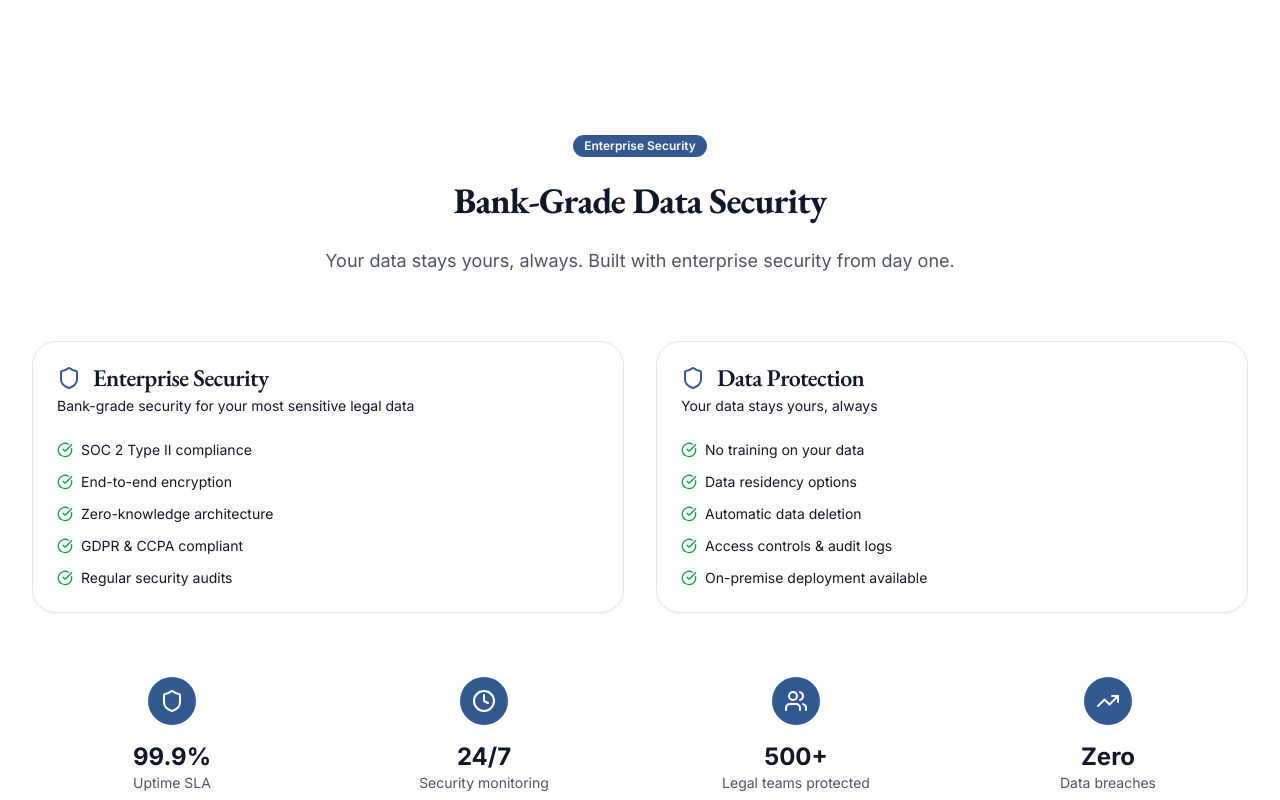
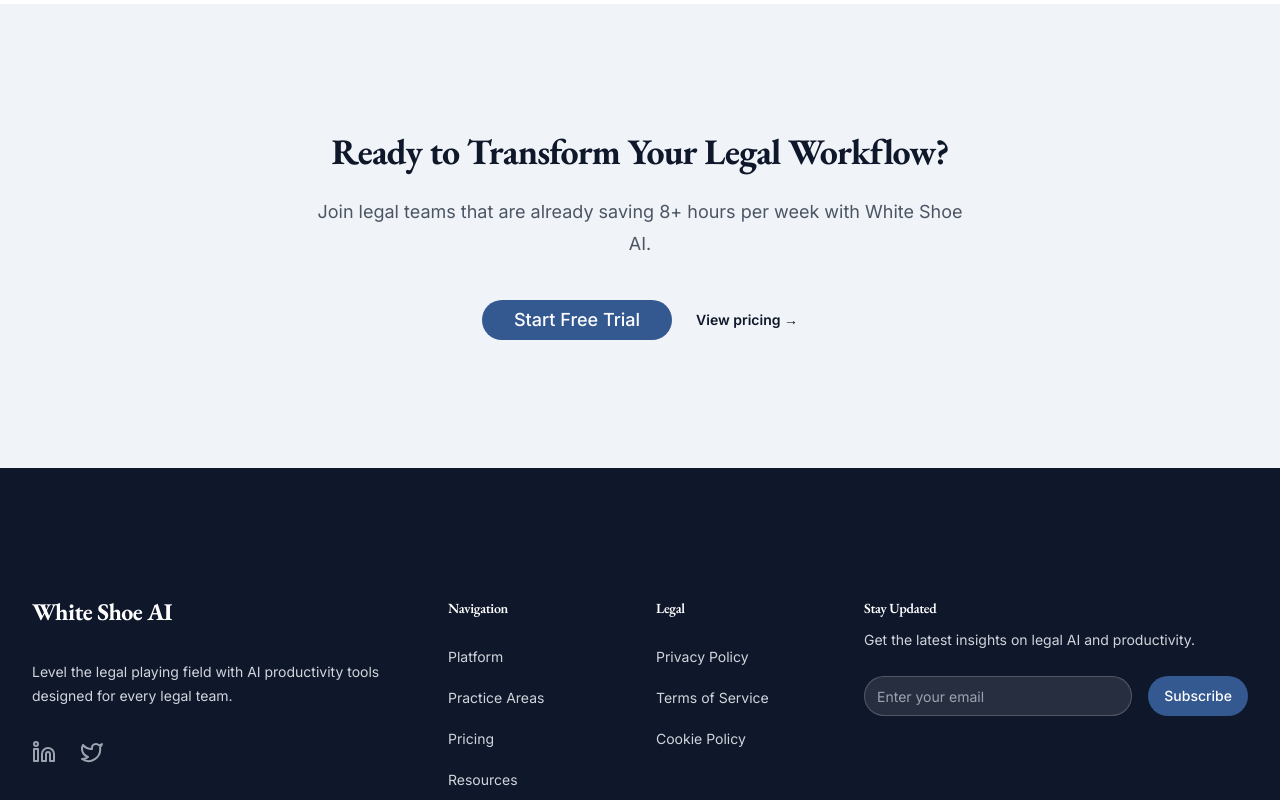
Before and after one commit to ab-boersma/ai-productivity-launch, a React (Vite) app: page /platform in a window 1280 px wide. Shown: the part 6120-6920 px from the top of the page. Built offline with nearby package versions, Linux system fonts and the light colour scheme.

Commit message:
Remove Data Security section
Removed the "Bank-Grade Data Security" section from the Platform page (`src/pages/Platform.tsx`).

```diff
--- a/src/pages/Platform.tsx
+++ b/src/pages/Platform.tsx
@@ -885,127 +885,6 @@ export default function Platform() {
         </div>
       </section>
 
-      {/* Data Security Section */}
-      <section className="py-24 sm:py-32">
-        <div className="mx-auto max-w-7xl px-6 lg:px-8">
-          <div className="mx-auto max-w-2xl text-center mb-16">
-            <Badge className="mb-6 bg-slate-docket text-pure-white">Enterprise Security</Badge>
-            <h2 className="text-3xl font-bold tracking-garamond text-midnight-brief sm:text-4xl">
-              Bank-Grade Data Security
-            </h2>
-            <p className="mt-6 text-lg leading-8 text-gray-600">
-              Your data stays yours, always. Built with enterprise security from day one.
-            </p>
-          </div>
-
-          <div className="grid grid-cols-1 gap-8 lg:grid-cols-2">
-            <Card>
-              <CardHeader>
-                <CardTitle className="flex items-center gap-3">
-                  <Shield className="h-6 w-6 text-slate-docket" />
-                  Enterprise Security
-                </CardTitle>
-                <CardDescription>
-                  Bank-grade security for your most sensitive legal data
-                </CardDescription>
-              </CardHeader>
-              <CardContent>
-                <ul className="space-y-3">
-                  <li className="flex items-center gap-2">
-                    <CheckCircle className="h-4 w-4 text-green-600" />
-                    <span className="text-sm">SOC 2 Type II compliance</span>
-                  </li>
-                  <li className="flex items-center gap-2">
-                    <CheckCircle className="h-4 w-4 text-green-600" />
-                    <span className="text-sm">End-to-end encryption</span>
-                  </li>
-                  <li className="flex items-center gap-2">
-                    <CheckCircle className="h-4 w-4 text-green-600" />
-                    <span className="text-sm">Zero-knowledge architecture</span>
-                  </li>
-                  <li className="flex items-center gap-2">
-                    <CheckCircle className="h-4 w-4 text-green-600" />
-                    <span className="text-sm">GDPR & CCPA compliant</span>
-                  </li>
-                  <li className="flex items-center gap-2">
-                    <CheckCircle className="h-4 w-4 text-green-600" />
-                    <span className="text-sm">Regular security audits</span>
-                  </li>
-                </ul>
-              </CardContent>
-            </Card>
-
-            <Card>
-              <CardHeader>
-                <CardTitle className="flex items-center gap-3">
-                  <Shield className="h-6 w-6 text-slate-docket" />
-                  Data Protection
-                </CardTitle>
-                <CardDescription>
-                  Your data stays yours, always
-                </CardDescription>
-              </CardHeader>
-              <CardContent>
-                <ul className="space-y-3">
-                  <li className="flex items-center gap-2">
-                    <CheckCircle className="h-4 w-4 text-green-600" />
-                    <span className="text-sm">No training on your data</span>
-                  </li>
-                  <li className="flex items-center gap-2">
-                    <CheckCircle className="h-4 w-4 text-green-600" />
-                    <span className="text-sm">Data residency options</span>
-                  </li>
-                  <li className="flex items-center gap-2">
-                    <CheckCircle className="h-4 w-4 text-green-600" />
-                    <span className="text-sm">Automatic data deletion</span>
-                  </li>
-                  <li className="flex items-center gap-2">
-                    <CheckCircle className="h-4 w-4 text-green-600" />
-                    <span className="text-sm">Access controls & audit logs</span>
-                  </li>
-                  <li className="flex items-center gap-2">
-                    <CheckCircle className="h-4 w-4 text-green-600" />
-                    <span className="text-sm">On-premise deployment available</span>
-                  </li>
-                </ul>
-              </CardContent>
-            </Card>
-          </div>
-
-          {/* Security Stats */}
-          <div className="mt-16 grid grid-cols-1 gap-8 sm:grid-cols-2 lg:grid-cols-4">
-            <div className="text-center">
-              <div className="flex items-center justify-center w-12 h-12 mx-auto mb-4 bg-slate-docket rounded-lg">
-                <Shield className="h-6 w-6 text-pure-white" />
-              </div>
-              <p className="text-2xl font-bold text-midnight-brief">99.9%</p>
-              <p className="text-sm text-gray-600">Uptime SLA</p>
-            </div>
-            <div className="text-center">
-              <div className="flex items-center justify-center w-12 h-12 mx-auto mb-4 bg-slate-docket rounded-lg">
-                <Clock className="h-6 w-6 text-pure-white" />
-              </div>
-              <p className="text-2xl font-bold text-midnight-brief">24/7</p>
-              <p className="text-sm text-gray-600">Security monitoring</p>
-            </div>
-            <div className="text-center">
-              <div className="flex items-center justify-center w-12 h-12 mx-auto mb-4 bg-slate-docket rounded-lg">
-                <Users className="h-6 w-6 text-pure-white" />
-              </div>
-              <p className="text-2xl font-bold text-midnight-brief">500+</p>
-              <p className="text-sm text-gray-600">Legal teams protected</p>
-            </div>
-            <div className="text-center">
-              <div className="flex items-center justify-center w-12 h-12 mx-auto mb-4 bg-slate-docket rounded-lg">
-                <TrendingUp className="h-6 w-6 text-pure-white" />
-              </div>
-              <p className="text-2xl font-bold text-midnight-brief">Zero</p>
-              <p className="text-sm text-gray-600">Data breaches</p>
-            </div>
-          </div>
-        </div>
-      </section>
-
       {/* CTA Section */}
       <section className="py-24 sm:py-32 bg-ice-fog">
         <div className="mx-auto max-w-7xl px-6 lg:px-8">
```
